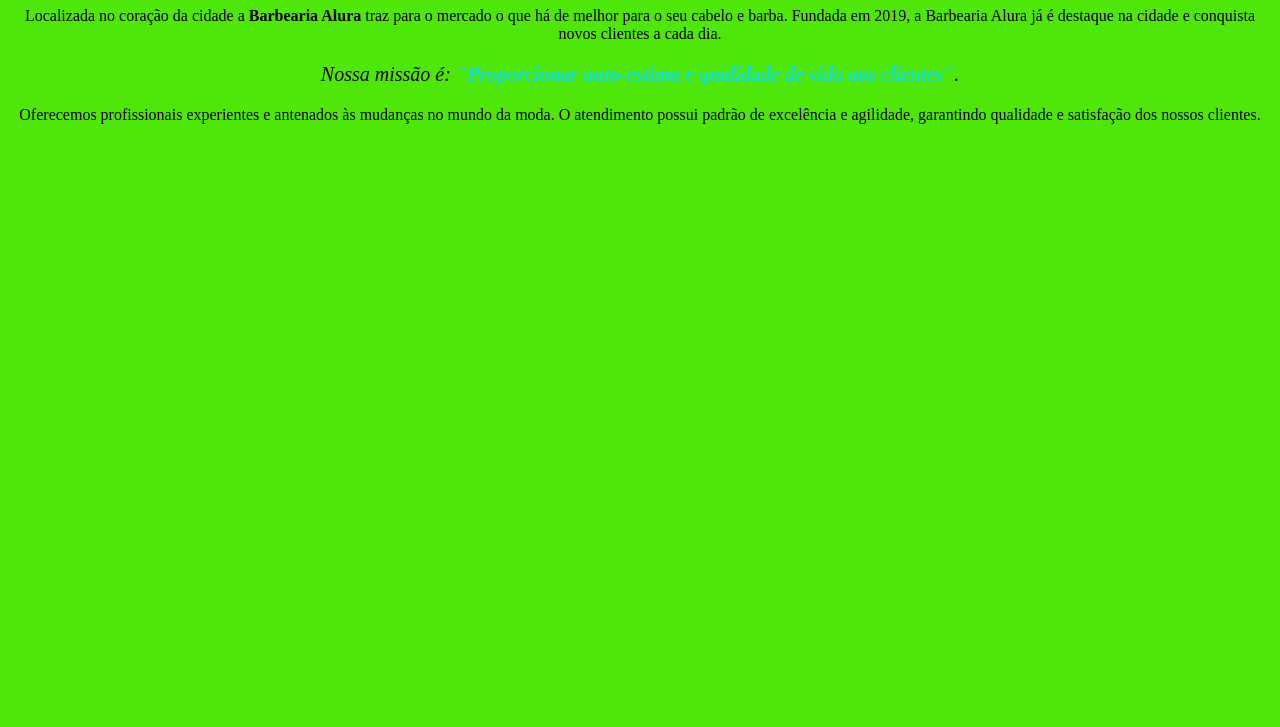
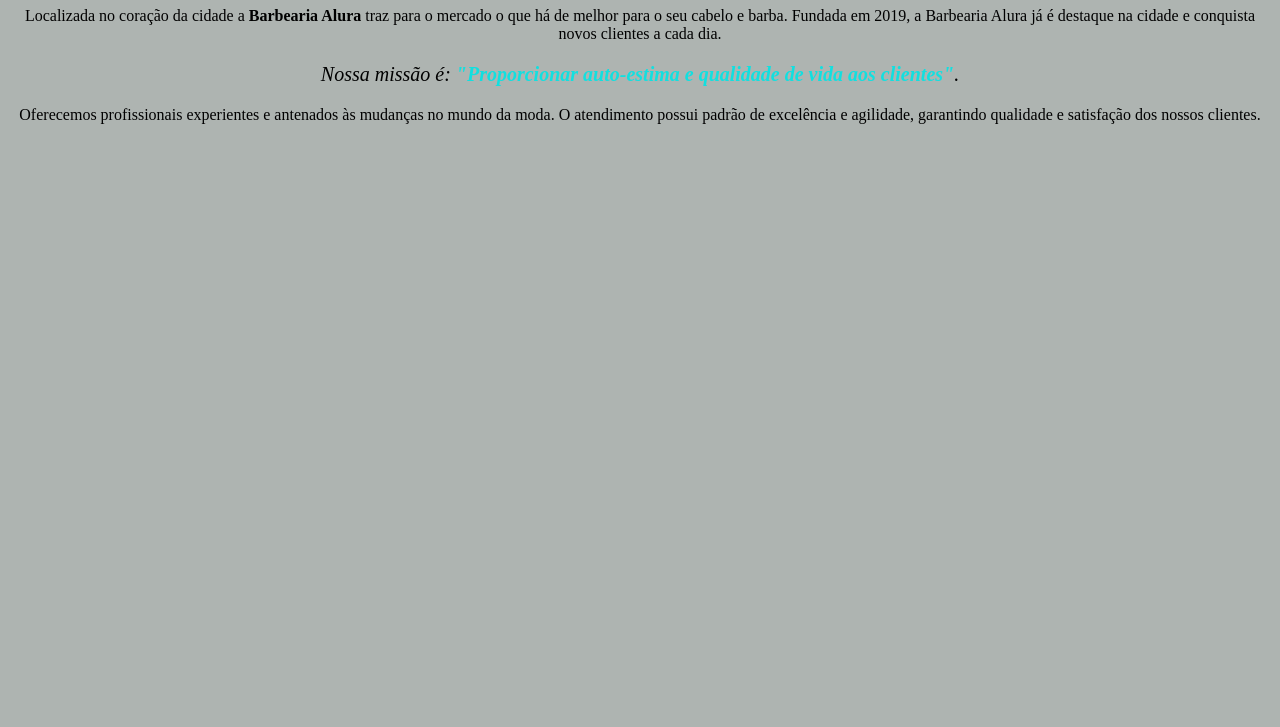
Before and after one commit to froesmario/repositorio1anonot, a plain HTML site: page index.html in a window 1280 px wide. Shown: the part 73-800 px from the top of the page. Drawn offline with Linux system fonts and the light colour scheme.

Commit message:
color change

```diff
--- a/style.css
+++ b/style.css
@@ -1,5 +1,5 @@
 body {
-    background: #4fe609
+    background: #aeb4b1
 }
 
 h1 {
```
